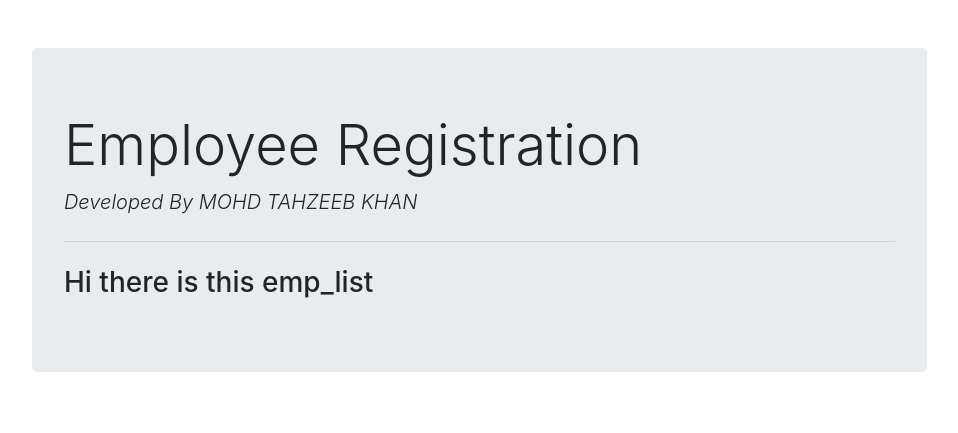
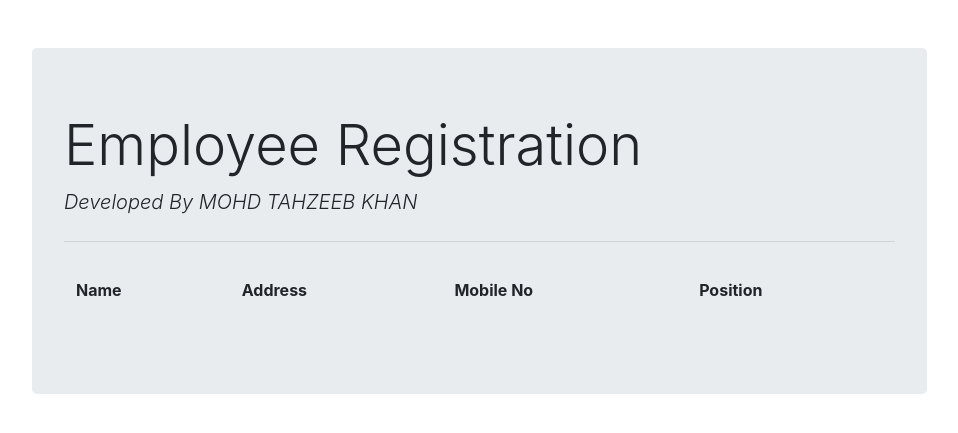
Before and after one commit to Tahzeeb-web-py/Employee-Registration-System, a Django app: page /employee/list/ in a window 1280 px wide. Shown: the top 433 px of the page, without its empty margins (68-1026 px from the left). Run offline with Django 4.2, Linux system fonts and the light colour scheme; data that the repository does not hold is empty.

Commit message:
List page work done

```diff
--- a/employee_registration_system/Registration/templates/Registration/employee_list.html
+++ b/employee_registration_system/Registration/templates/Registration/employee_list.html
@@ -1,5 +1,36 @@
 {%extends "Registration/base.html" %}
 
 {% block content %}
-<h3>Hi there is this emp_list</h3>
+<table class="table table-borderless">
+    <thead class="boder-bottom font-weight-bold">
+        <tr>
+            <td>
+                Name
+            </td>
+            <td>
+                Address
+            </td>
+            <td>
+                Mobile No
+            </td><td>
+                Position
+            </td>
+        </tr>
+    </thead>
+    <tbody>
+
+
+
+        {% for employee in employee_list %}
+        <tr>
+            <td>{{employee.name}}</td>
+            <td>{{employee.address}}</td>
+            <td>{{employee.mobileno}}</td>
+            <td>{{employee.position}}</td>
+        </tr>
+
+        {% endfor %}
+
+    </tbody>
+</table>
 {% endblock content%}
--- a/employee_registration_system/Registration/views.py
+++ b/employee_registration_system/Registration/views.py
@@ -1,11 +1,24 @@
-from django.shortcuts import render
+from django.shortcuts import render, redirect
 from .forms import emp_forms
+from .models import Employee
 
 # Create your views here.
 def emp_list(request):
-    return render(request, "Registration/employee_list.html")
+    context={
+        'employee_list':Employee.objects.all()
+    }
+    print(context)
+    return render(request, "Registration/employee_list.html", context)
 def emp_form(request):
-    form=emp_forms()
-    return render(request, "Registration/employee_form.html", {'form':form})
+    if request.method == "GET":
+        form=emp_forms()
+        return render(request, "Registration/employee_form.html", {'form':form})
+    else:
+        form=emp_forms(request.POST)
+        if form.is_valid():
+            form.save()
+        return redirect('/employee/list')
+
+
 def emp_delete(request):
     return render(request, "Registration/employee_list.html")
```
